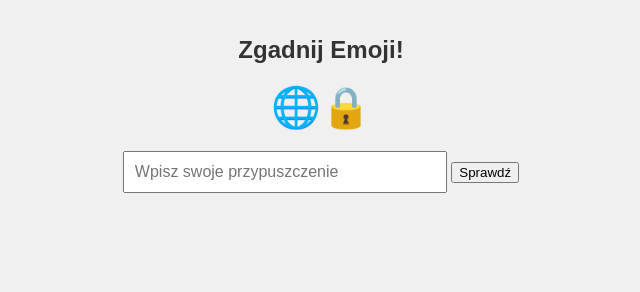
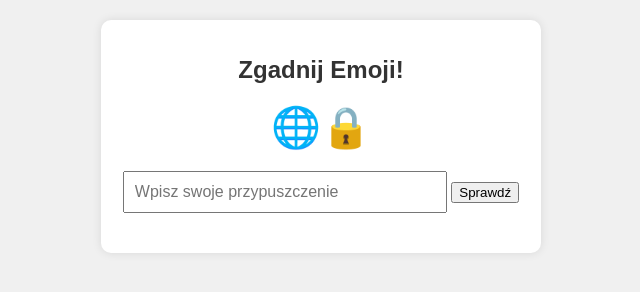
Before and after one commit to Esfera2137/emoji-guesser, a plain HTML site: page index.html in a window 1280 px wide. Shown: the whole page, without its empty margins (319-959 px from the left). Drawn offline with Linux system fonts and the light colour scheme.

Commit message:
Update index.html

```diff
--- a/index.html
+++ b/index.html
@@ -18,7 +18,7 @@
     }' />
 </head>
 <body>
-    <div id="game-container">
+    <div class="container">
         <h1>Zgadnij Emoji!</h1>
         <div id="emojis">❓</div>
         <input type="text" id="answer" placeholder="Wpisz swoje przypuszczenie">
```
